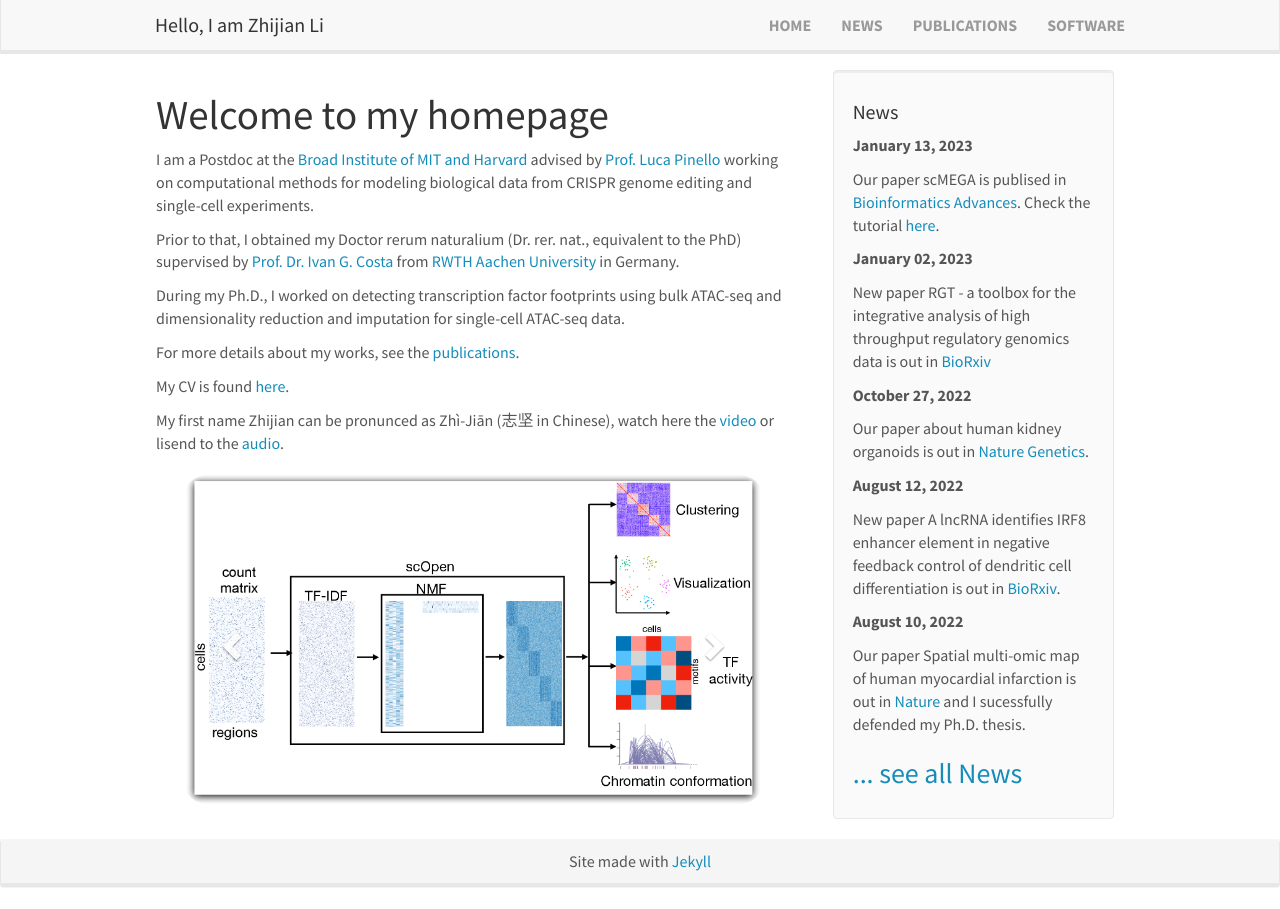
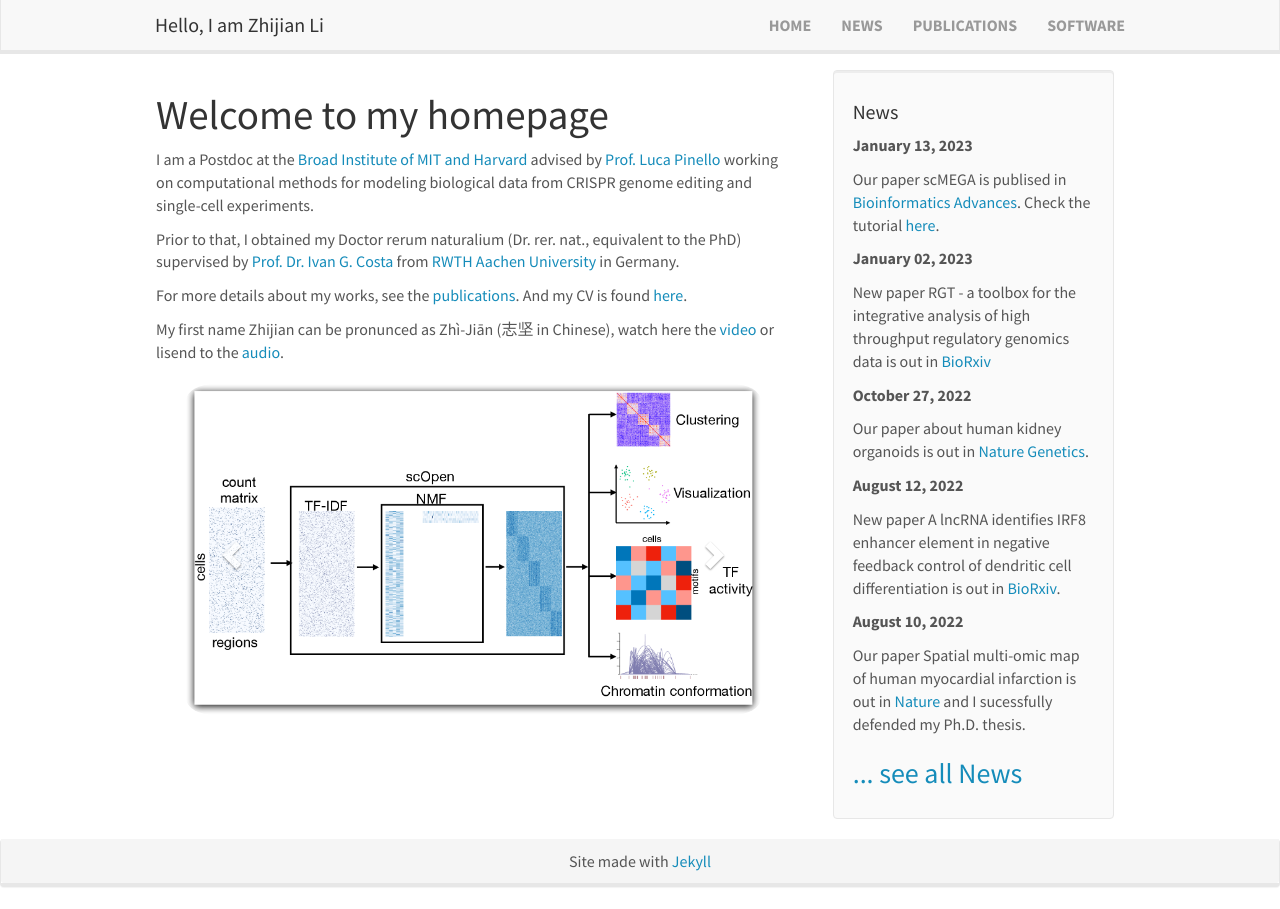
Before and after one commit to lzj1769/lzj1769.github.io, a Jekyll site: the page built from _pages/home.md, in a window 1280 px wide. Built offline with Jekyll 4.4.1, drawn with Linux system fonts in a browser that asks for light colours; nearby versions of some CDN libraries.

Commit message:
update home

```diff
--- a/_pages/home.md
+++ b/_pages/home.md
@@ -9,11 +9,7 @@ I am a Postdoc at the [Broad Institute of MIT and Harvard](https://www.broadinst
 
 Prior to that, I obtained my Doctor rerum naturalium (Dr. rer. nat., equivalent to the PhD) supervised by [Prof. Dr. Ivan G. Costa](http://www.costalab.org/) from [RWTH Aachen University](https://www.rwth-aachen.de/) in Germany.
 
-During my Ph.D., I worked on detecting transcription factor footprints using bulk ATAC-seq and dimensionality reduction and imputation for single-cell ATAC-seq data.
-
-For more details about my works, see the [publications]({{ site.url }}{{ site.baseurl }}/publications).
-
-My CV is found [here]({{ site.url }}{{ site.baseurl }}/downloads/CV_Zhijian_Li.pdf).
+For more details about my works, see the [publications]({{ site.url }}{{ site.baseurl }}/publications). And my CV is found [here]({{ site.url }}{{ site.baseurl }}/downloads/CV_Zhijian_Li.pdf).
 
 My first name Zhijian can be pronunced as Zhì-Jiān (志坚 in Chinese), watch here the [video](https://www.youtube.com/watch?v=3hE6LfUJ2ew) or lisend to the [audio](https://en-audio.howtopronounce.com/15786451205e18368020d5b.mp3).
 
```
